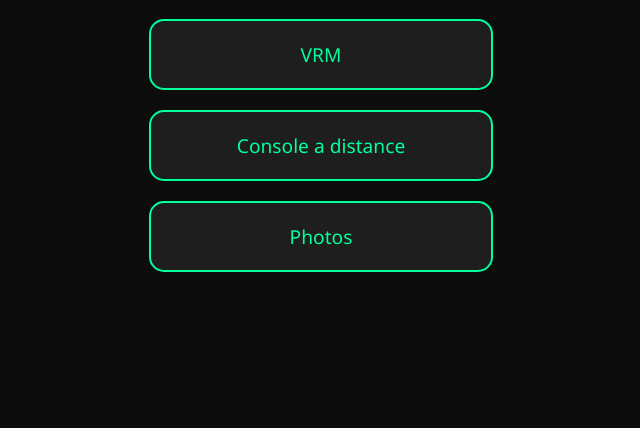
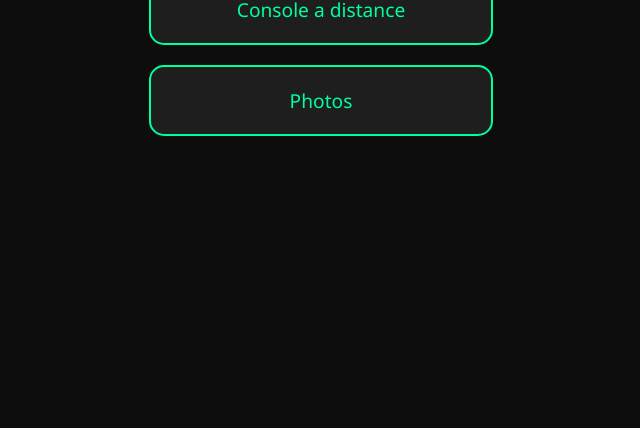
Before and after one commit to epr2-GF/demotablet, a plain HTML site: page index.html in a window 1280 px wide. Shown: the part 372-800 px from the top of the page, without its empty margins (319-959 px from the left). Drawn offline with Linux system fonts and the light colour scheme.

Commit message:
Update style.css

```diff
--- a/style.css
+++ b/style.css
@@ -4,14 +4,17 @@ body {
   font-family: 'Segoe UI', sans-serif;
   display: flex;
   justify-content: center;
-  align-items: center;
+  align-items: flex-start;  /* ✅ so content starts at top, not center */
   height: 100vh;
   margin: 0;
+  overflow-y: auto;         /* ✅ allows scrolling for large galleries */
 }
 
 .container {
   text-align: center;
-  width: 90vw;
+  width: 95vw;              /* ✅ full use of screen width */
+  max-width: 1400px;        /* keeps layout tidy on large screens */
+  padding: 20px 0;
 }
 
 .logo {
```
